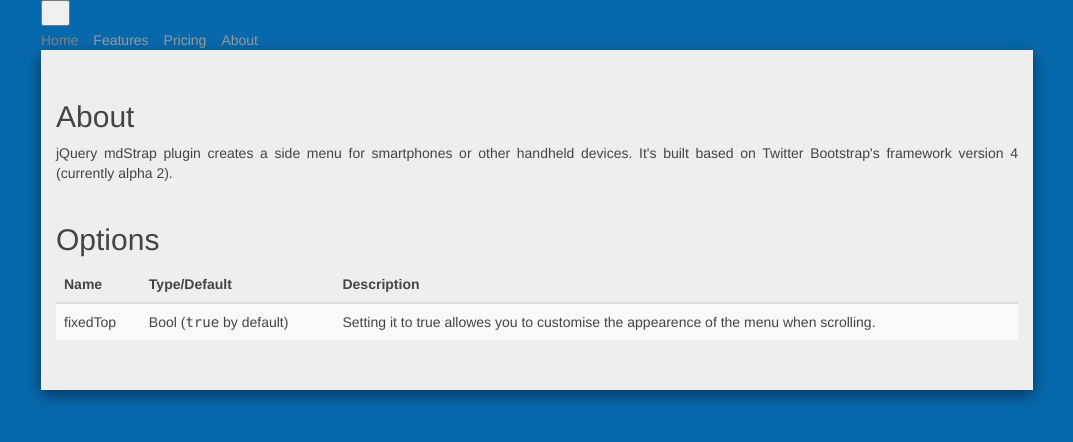
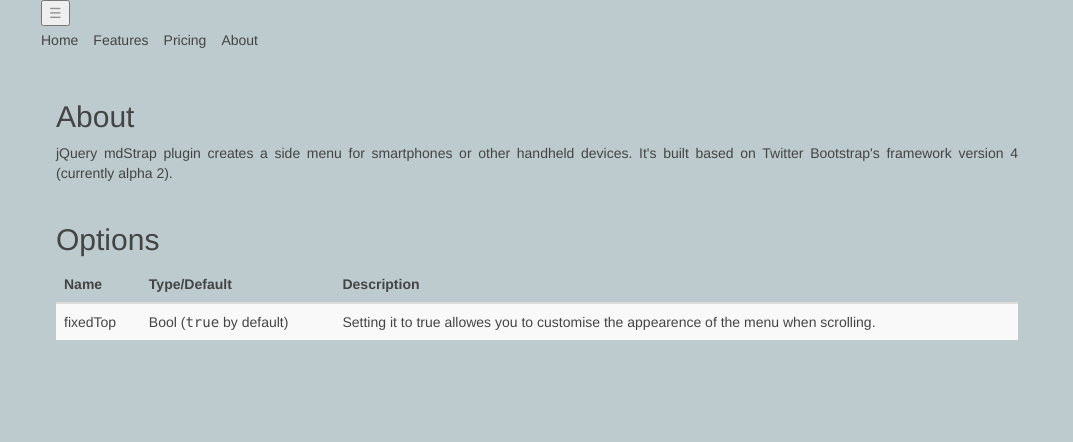
Before and after one commit to corneliucirlan/jquery-mdstrap, a plain HTML site: page index.html in a window 1280 px wide. Shown: the whole page, without its empty margins (103-1176 px from the left). Drawn offline with nearby package versions, Linux system fonts and the light colour scheme.

Commit message:
Updated menu sass and index

```diff
--- a/css/_jquery-mdstrap-dark.sass
+++ /dev/null
@@ -1,3 +0,0 @@
-/**
- * Navbar dark theme
- */
--- a/css/_jquery-mdstrap-light.sass
+++ /dev/null
@@ -1,19 +0,0 @@
-/**
- * Navbar light theme
- */
-
-$link-color: #999
-$link-bg: white
-
-.navbar-light .navbar-nav
-    background-color: $link-bg
-
-    .nav-item
-        border-bottom: 1px solid #ddd
-
-    .nav-link
-    	color: $link-color
-    	//background-color: $link-bg
-
-    	&:active, &:focus, &:hover, &.active
-    		color: darken($link-color, 10%)
--- a/css/_jquery-mdstrap.sass
+++ b/css/_jquery-mdstrap.sass
@@ -1,3 +1,8 @@
+$desktop-size: 992px
+
+$link-color: #444
+$link-bg: white
+
 .mdstrap-overlay
 	position: fixed
 	display: none
@@ -11,26 +16,33 @@
 	z-index: 1000
 
 .fixed-top
-	background-color: rgba(white, 0.9)
+	background-color: $link-bg
 	box-shadow: 0 2px 5px 0 rgba(black, 0.16), 0  2px 10px 0 rgba(black, 0.12)
 	transition: all 0.3s ease-in-out
+
+	.navbar-nav .nav-link
+		color: $link-color
 
 .disable-scroll
 	overflow: hidden
 	height: 100%
 
 .navbar-toggler
-	&:active, &:focus, &:hover, &:visited
-		outline: 0
 
 header
 	nav
-		background-color: transparent
+		//background-color: transparent
 		padding: 0
 
 		.container-fluid
 			width: 100%
 			padding: 0
+
+		.navbar-toggler
+			color: lighten($link-color, 30%)
+
+			&:active, &:focus, &:hover, &:visited
+				outline: 0
 
 		.navbar-nav
 			display: none
@@ -43,6 +55,14 @@ header
 			box-shadow: 3px 0 3px rgba(black, 0.2)
 			z-index: 1030
 			overflow: auto
+			background-color: $link-bg
+			color: $link-color
+
+			.nav-link
+				color: inherit
+
+				&.active, &:focus, &:hover
+					color: darken($link-color, 20%)
 
 			.nav-item
 				display: block
@@ -60,7 +80,7 @@ header
 				a
 					font-size: 2rem
 
-@media (min-width: 992px)
+@media (min-width: $desktop-size)
 	header
 		nav
 			.container-fluid
@@ -76,7 +96,11 @@ header
 					max-height: 50px
 					height: 100%
 					box-shadow: none
-					background-color: transparent
+					background: transparent
+					color: $link-color
+
+					.nav-link
+						color: inherit
 
 					.nav-item
 						float: left
--- a/css/_main.sass
+++ b/css/_main.sass
@@ -1,4 +1,4 @@
-$bg-color : #0769ad
+$bg-color : #bdcbce
 $body-color : #eee
 
 $desktop-size: 992px
@@ -26,9 +26,7 @@ main
     width: 100%
     margin-top: 3.125rem
     padding: 2rem
-    background-color: #eee
     color: #444
-    box-shadow: 0 5px 15px rgba(black, 0.5)
 
 section
     padding: 1rem 0
--- a/css/style.sass
+++ b/css/style.sass
@@ -3,9 +3,3 @@
 
 // Menu
 @import 'jquery-mdstrap'
-
-// Menu light theme
-@import 'jquery-mdstrap-light'
-
-// Menu dark theme
-@import 'jquery-mdstrap-dark'
```
Also changed, not shown: css/style.css, 1 other file.
